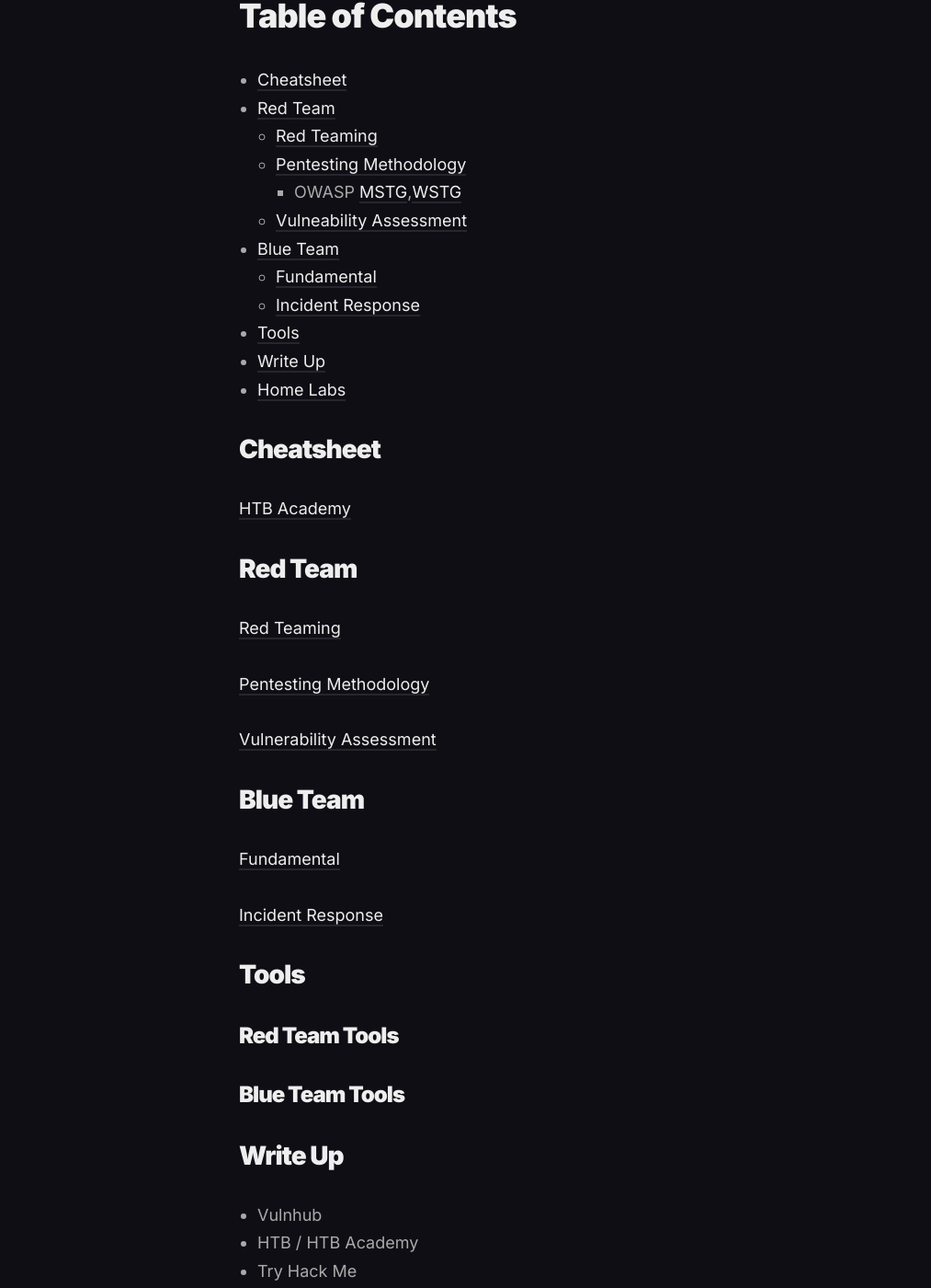
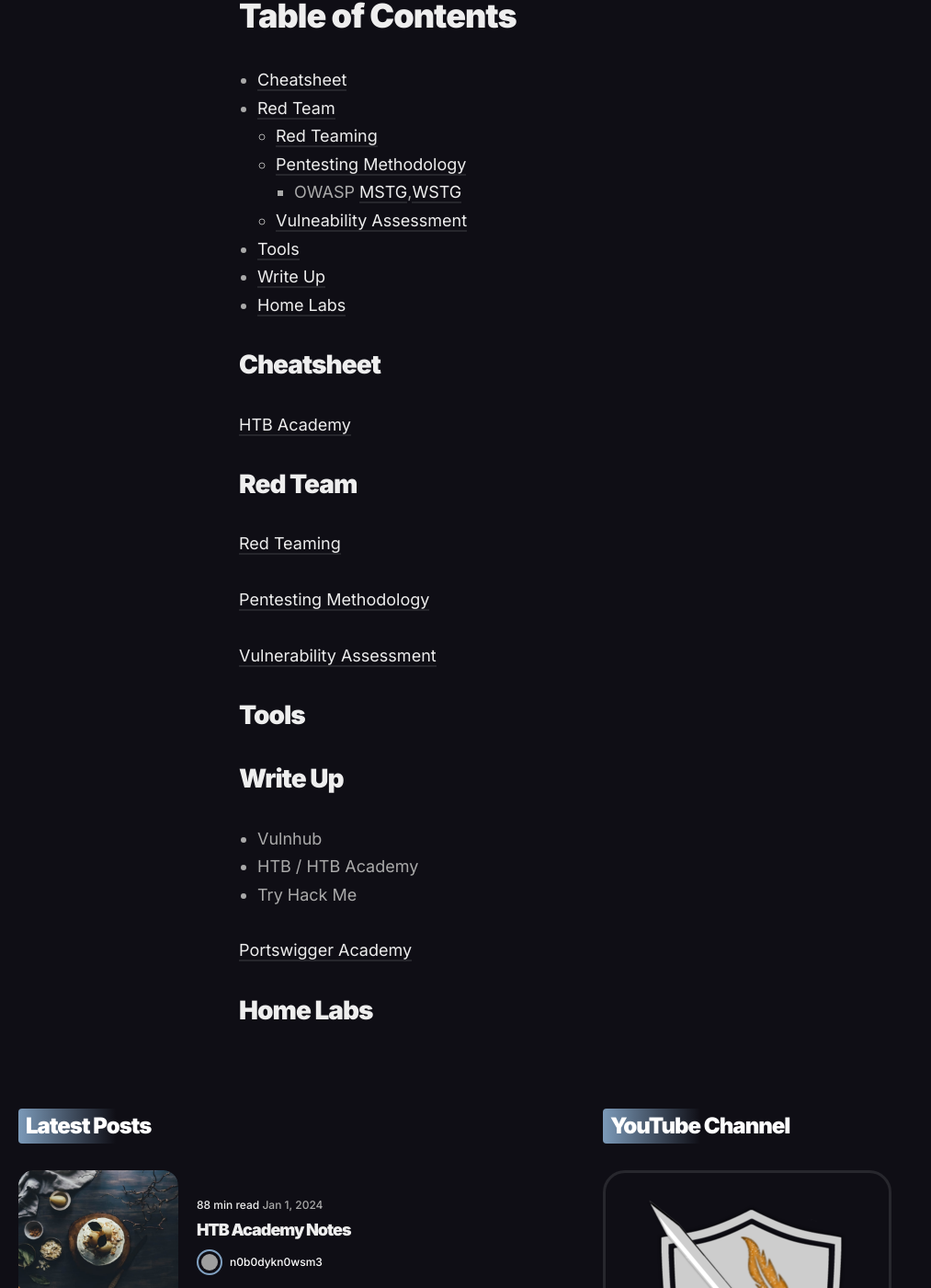
Before and after one commit to n0b0dykn0wsm3/n0b0dykn0wsm3.github.io, a Jekyll site: the page built from _pages/resources.md, in a window 1280 px wide and 1400 px high, scrolled down 1336 px. Shown: the whole window at 92% size, without its empty margins (0-1013 px from the left). Built offline with Jekyll 4.4.1, drawn with Linux system fonts in a browser that asks for light colours; nearby versions of some CDN libraries; grey boxes are pictures that could not be loaded.

Commit message:
Update resources.md

```diff
--- a/_pages/resources.md
+++ b/_pages/resources.md
@@ -18,9 +18,6 @@
   - [Pentesting Methodology](#pentest-method)
       - OWASP [MSTG](#mstg),[WSTG](#mstg)
   - [Vulneability Assessment](#VA)
-- [Blue Team](#blue-team)
-  - [Fundamental](#blue-fun)
-  - [Incident Response](#incident-response)
 - [Tools](#tools)
 - [Write Up](#write-up)
 - [Home Labs](#home-labs)
@@ -44,26 +41,19 @@
 [Vulnerability Assessment](-)
 
 
-<a id="blue-team"></a>
-## Blue Team
 
-<a id="blue-fun"></a>
-[Fundamental](-)
-
-<a id="incident-response"></a>
-[Incident Response](-)
 
 
 
 ## Tools
-### Red Team Tools
-### Blue Team Tools
 
-
+<a id="write-up"></a>
 ## Write Up
 * Vulnhub
 * HTB / HTB Academy
 * Try Hack Me
-* Portswigger Academy
+
+[Portswigger Academy](-)
+
 
 ## Home Labs
```
